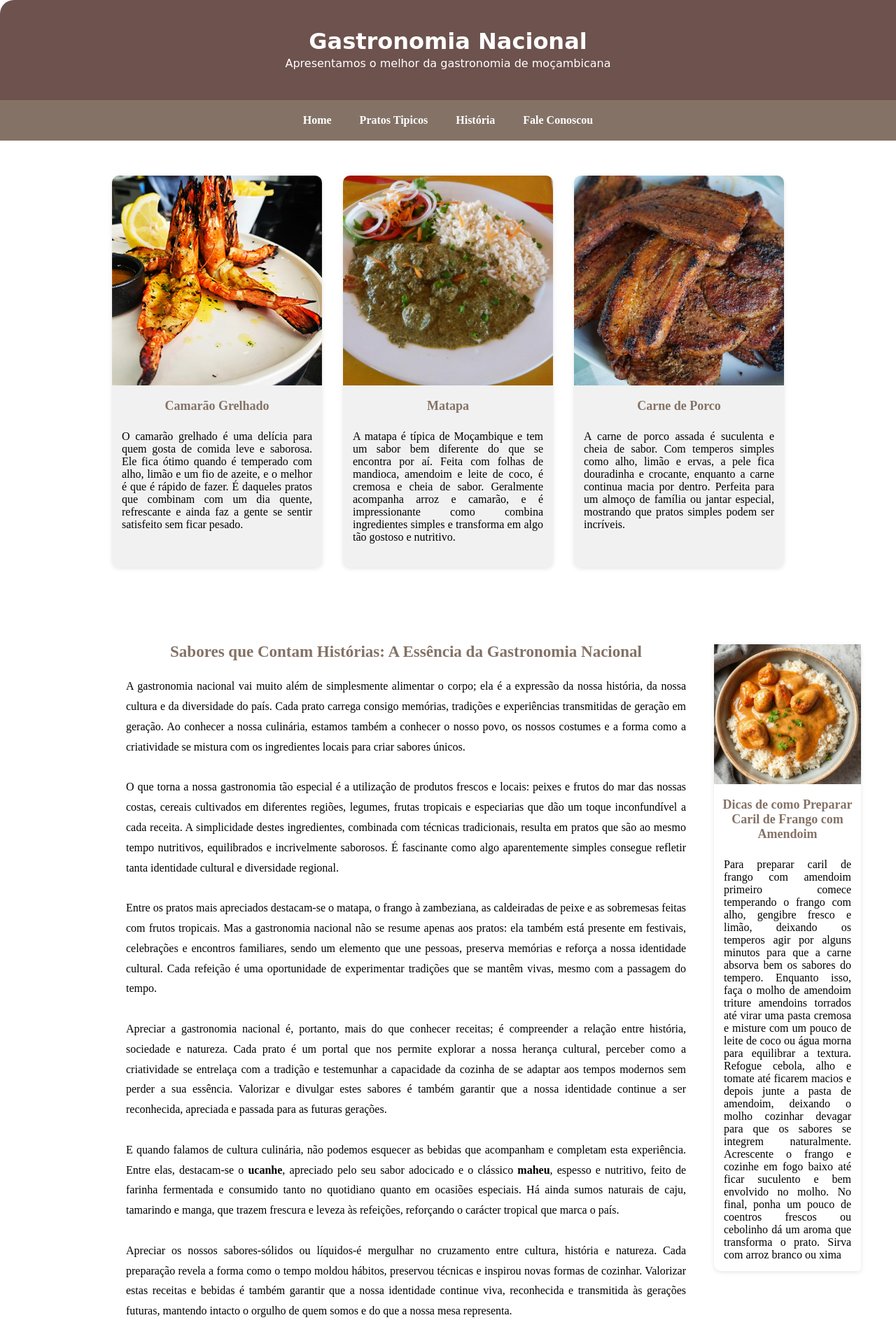
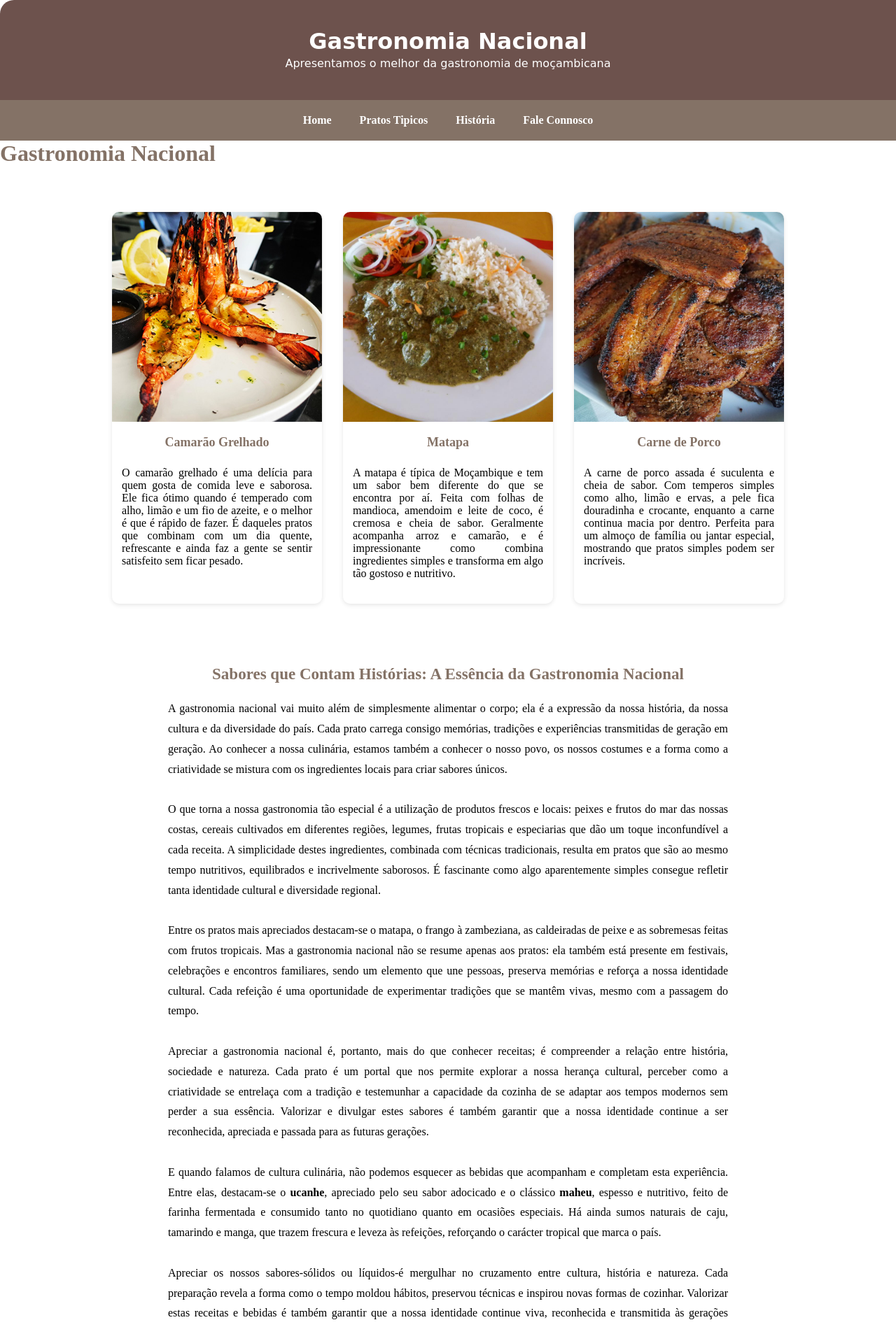
Before and after one commit to Ezequiel0708/trabalhoweb7, a plain HTML site: page index.html in a window 1280 px wide. Shown: the top 1897 px of the page at 70% size. Drawn offline with Linux system fonts and the light colour scheme.

Commit message:
Coreção de alguns problemas

```diff
--- a/index.html
+++ b/index.html
@@ -5,7 +5,6 @@
   <meta name="viewport" content="width=device-width, initial-scale=1.0">
   <title>Gastronomia Nacional</title>
   <link rel="stylesheet" href="style.css">
-
 </head>
 
 <body>
@@ -18,9 +17,12 @@
       <li><a href="index.html" target="self">Home</a></li>
       <li><a href="pagina2.html" target="self">Pratos Tipicos</a></li>
       <li><a href="pagina3.html" target="self">História</a></li>
-      <li><a href="pagina4.html" target="self">Fale Conoscou</a></li>
+      <li><a href="pagina4.html" target="self">Fale Connosco</a></li>
     </ul>
   </nav>
+  <section>
+    <h1>Gastronomia Nacional</h1>
+  </section>
   <div class="cards">
     <div class="card">
       <img src="imagens/1234.jpg" alt="Camarão Grelhado">
@@ -99,22 +101,6 @@
       </p>
       </p>
     </article>
-
-    <div class="card-lateral">
-      <img src="imagens/pratos-preferidos-em-Mocambique.png" alt="frango de amendoim">
-      <h2>Dicas de como Preparar Caril de Frango com Amendoim</h2>
-      <p>Para preparar caril de frango com amendoim primeiro comece temperando o frango com alho, gengibre fresco e
-        limão, deixando os temperos agir por alguns minutos para que a carne absorva bem os sabores do tempero.
-        Enquanto isso, faça o molho de amendoim triture amendoins torrados até virar uma pasta cremosa e misture com
-        um pouco de leite de coco ou água morna para equilibrar a textura. Refogue cebola, alho e tomate até ficarem
-        macios e depois junte a pasta de amendoim, deixando o molho cozinhar devagar para que os sabores se integrem
-        naturalmente. Acrescente o frango e cozinhe em fogo baixo até ficar suculento e bem envolvido no molho. No
-        final, ponha um pouco de coentros frescos ou cebolinho dá um aroma que transforma o prato. Sirva com arroz
-        branco ou xima
-      </p>
-    </div>
-  </section>
-
   <footer class="footer">
     <div class="footer-content">
       <div class="footer-section">
@@ -124,8 +110,6 @@
           tradições culinárias e a verdadeira identidade cultural do nosso país.
         </p>
       </div>
-
-
       <div class="footer-section">
         <h3>Redes Sociais</h3>
         <div class="social-links">
@@ -142,10 +126,7 @@
           </a>
         </div>
       </div>
-
     </div>
-
-
     <div class="footer-bottom">
       © 2025 Desenvolvido por <strong>Ezequiel Mandlate</strong>. Todos os direitos reservados.
     </div>
--- a/style.css
+++ b/style.css
@@ -77,13 +77,11 @@ nav#menu a:hover {
   color: var(--destaque);
 
 }
-
-
-.bandeira {
-  height: 30px;
-  width: auto;
-  vertical-align: middle;
-  margin: 0px;
+section h1 {
+   text-align: left;
+  font-size: 2em;
+  margin-bottom: 15px;
+  color: #847266;
 }
 
 p {
@@ -108,7 +106,7 @@ p {
 
 .card {
   margin-top: 50px;
-  background-color: #f1f1f1;
+  background-color: #fff;
   border-radius: 10px;
   box-shadow: 0 2px 6px rgb(0, 0, 0, 0.1);
   max-width: 300px;
@@ -118,7 +116,7 @@ p {
 }
 
 .card:hover {
-  transform: translateY(-6px) scale(1.02);
+  transform: translateY(-0px) scale(1.0);
   box-shadow: 0 10px 24px rgba(0, 0, 1, 0.11);
 
 }
@@ -146,7 +144,9 @@ p {
   margin-top: 40px;
   text-align: center;
   max-width: 800px;
-  margin-left: 180px;
+  margin: auto;
+  padding: 30px;
+  margin-top: 50px;
   font-size: 16px;
   line-height: 1.8;
   color: black;
@@ -160,51 +160,7 @@ p {
   color: #847266;
 }
 
-.card-lateral {
-  flex: 1;
-  background-color: white;
-  border-radius: 5px 10px;
-  margin-top: 50px;
-  margin-right: 50px;
-  box-shadow: 0 2px 6px rgb(0, 0, 0, 0.1);
-  text-align: center;
-}
 
-.texto-card {
-  display: flex;
-  justify-content: space-between;
-  align-items: flex-start;
-  gap: 40px;
-  margin: 60px auto;
-  padding: 0px;
-}
-
-.texto {
-  flex: 2;
-  text-align: justify;
-  line-height: 1.8;
-  font-size: 16px;
-}
-
-.card-lateral img {
-  width: 100%;
-  height: 200px;
-  margin-left: 0px;
-  object-fit: cover;
-}
-
-.card-lateral h2 {
-  color: #847266;
-  font-size: 18px;
-  margin: 15px 0 10px 0;
-}
-
-.card-lateral p {
-  font-size: 16px;
-  text-align: justify;
-  padding: 14px;
-  color: black;
-}
 
 .footer {
   background-color: #333;
```
Also changed, not shown: pagina2.html (+1 -1 lines), pagina3.html (+1 -1 lines), pagina4.html (+1 -2 lines).
